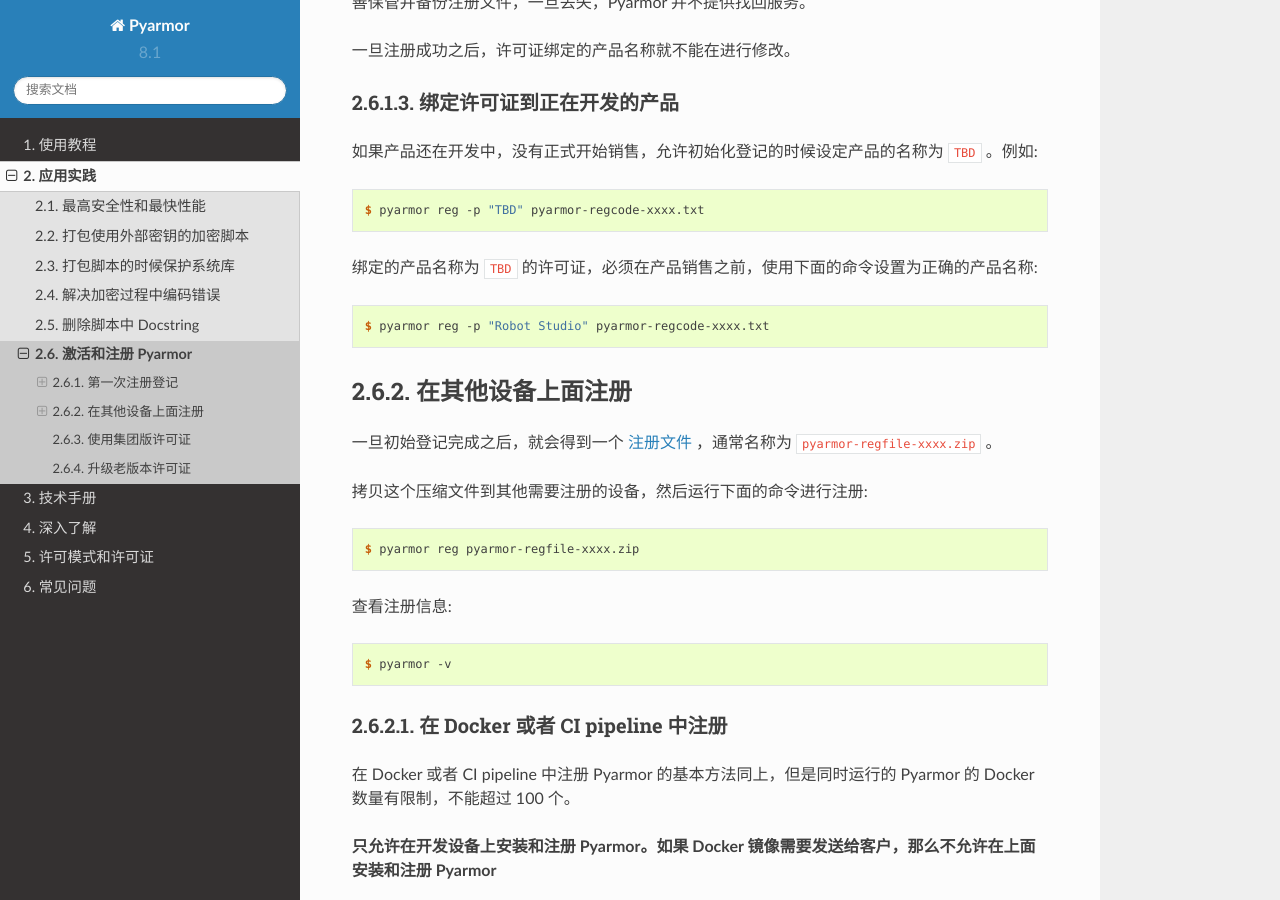
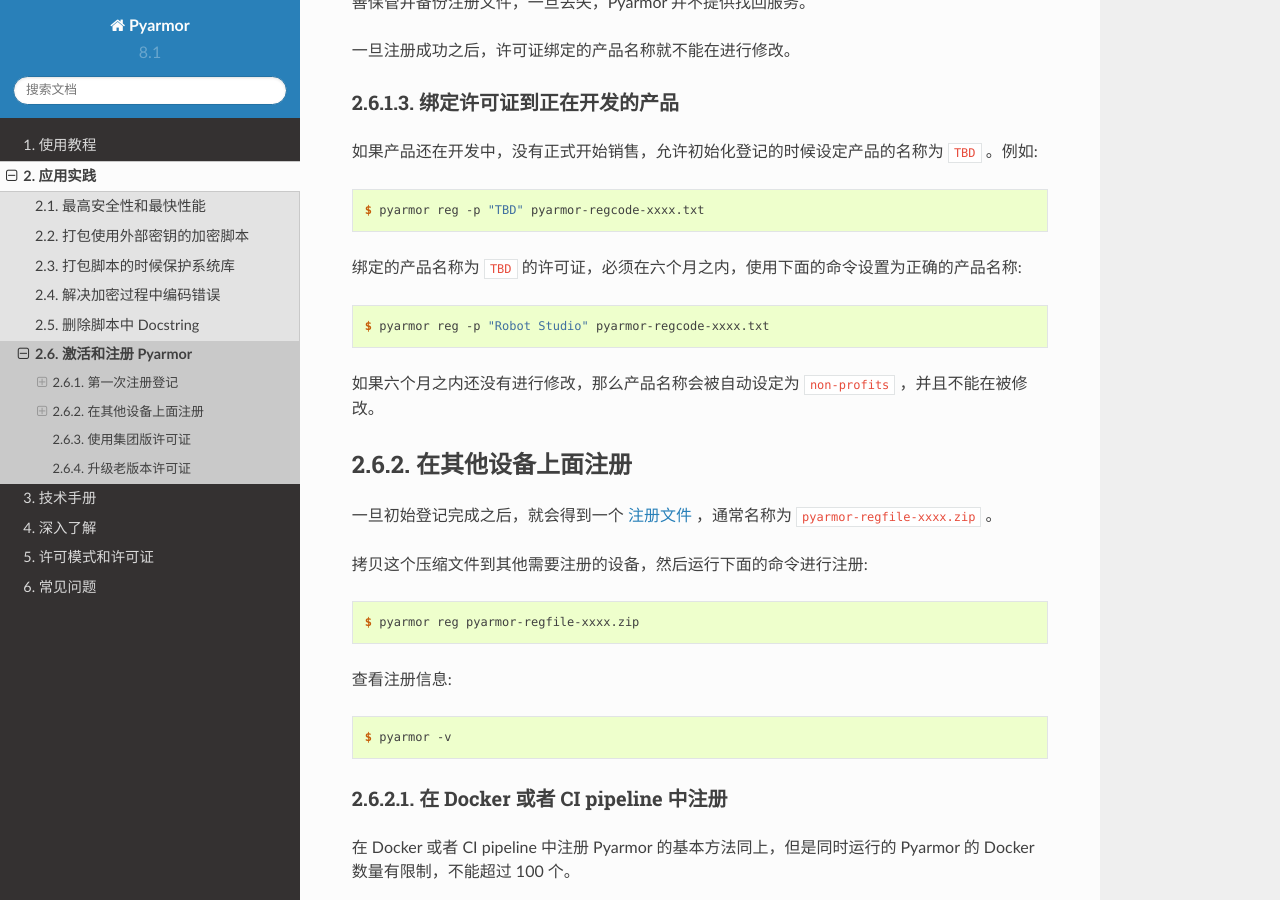
Before and after one commit to dashingsoft/pyarmor-docs-zh, a Sphinx documentation site: the page built from docs/how-to/register.rst, in a window 1280 px wide and 900 px high, scrolled down 1190 px. Built offline with Sphinx 7.4.7 and the Read the Docs theme 2.0.0, drawn with Linux system fonts in a browser that asks for light colours; pages that are not in the unit, such as notebooks, are missing from menus.

Commit message:
Set expired date for changing product name TBD

```diff
--- a/docs/how-to/register.rst
+++ b/docs/how-to/register.rst
@@ -49,9 +49,11 @@
 
     $ pyarmor reg -p "TBD" pyarmor-regcode-xxxx.txt
 
-绑定的产品名称为 ``TBD`` 的许可证，必须在产品销售之前，使用下面的命令设置为正确的产品名称::
+绑定的产品名称为 ``TBD`` 的许可证，必须在六个月之内，使用下面的命令设置为正确的产品名称::
 
     $ pyarmor reg -p "Robot Studio" pyarmor-regcode-xxxx.txt
+
+如果六个月之内还没有进行修改，那么产品名称会被自动设定为 ``non-profits`` ，并且不能在被修改。
 
 在其他设备上面注册
 ==================
--- a/docs/reference/man.rst
+++ b/docs/reference/man.rst
@@ -675,7 +675,7 @@
 
 绑定的产品名称一旦设定之后就无法更改，除了一个特殊名称 ``TBD``
 
-如果产品名称设置为 ``TBD`` ，那么可以在随后修改一次。这个主要用于产品还在开发阶段，尚未确定名称的时候使用，在产品正式销售之前需要修改为正确的产品名称。
+如果产品名称设置为 ``TBD`` ，那么在六个月之内可以在修改一次。这个主要用于产品还在开发阶段，尚未确定名称的时候使用，在产品正式销售之前需要修改为正确的产品名称。如果六个月之内还没有进行修改，那么产品名称会被自动设定为 ``non-profits`` ，并且不能在被修改。
 
 只有基础版和专家版许可证的产品名称可以被设定为 ``TBD`` ，升级许可证，以及集团版许可证的必须指定实际使用的产品名称。
 
```
